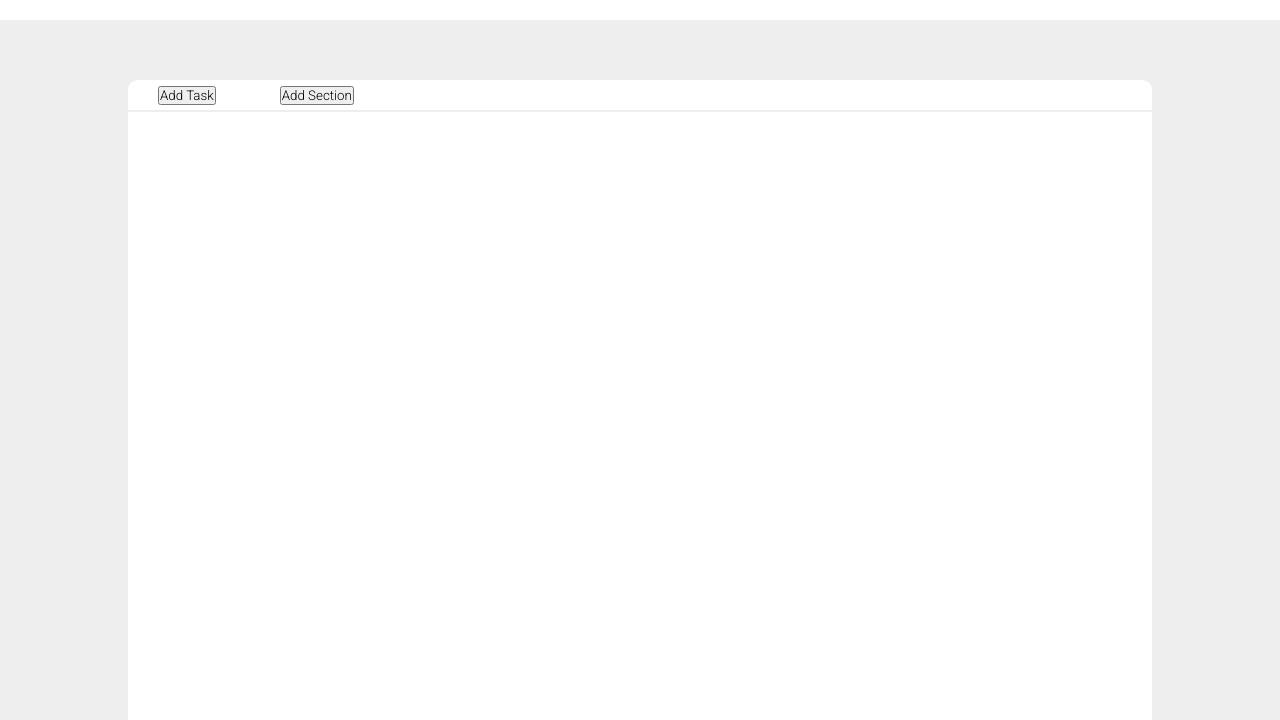
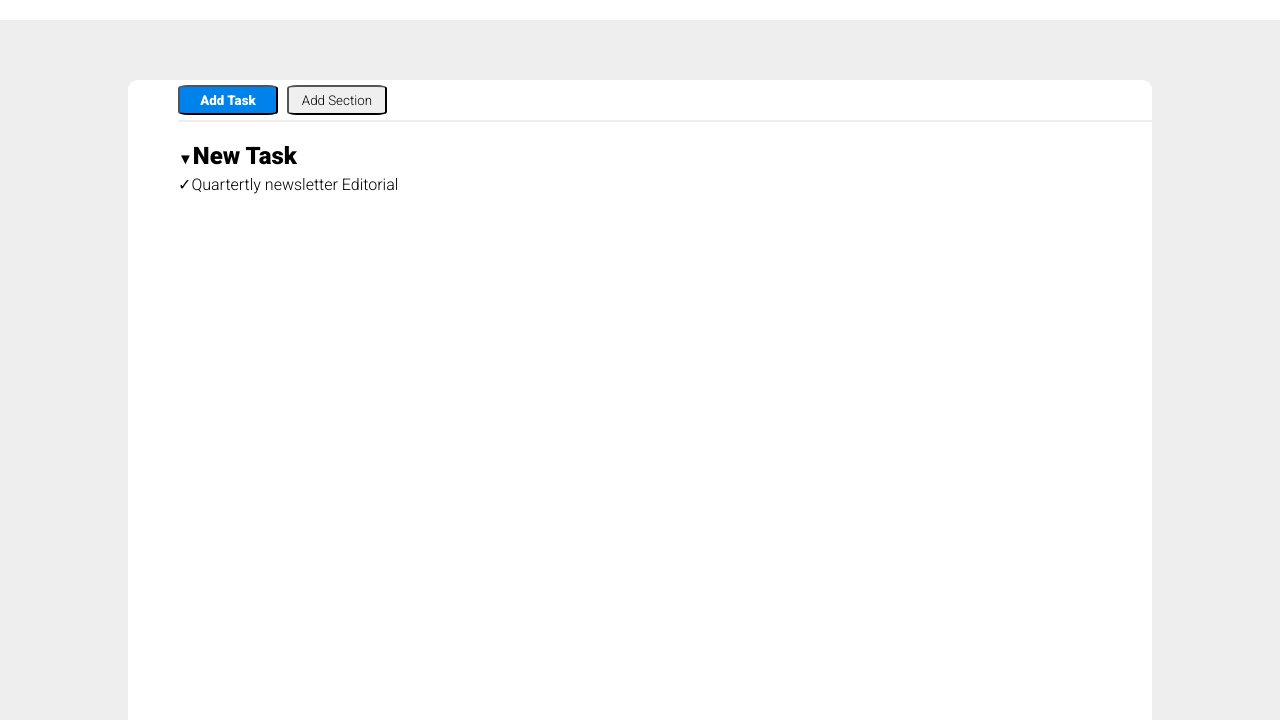
Before and after one commit to Andrea1302/html-css-toboolist, a plain HTML site: page index.html in a window 1280 px wide. Shown: the part 80-800 px from the top of the page. Drawn offline with Linux system fonts and the light colour scheme.

Commit message:
inseriti before

```diff
--- a/css/style.css
+++ b/css/style.css
@@ -37,15 +37,44 @@ main{
     height: 98%;
     border-radius: 1%;
     width: 80%;
+    padding-left: 50px;
 }
 
 /* Sezione principale */
 .first{
     border-bottom:2px solid rgb(238, 238, 238);
+
 }
 .button{
-    border-radius: 5%;
+
     display: inline-block;
-    margin:5px 30px;
+    margin:5px 5px 5px 0;
+
+
 }
-.buno
+.buno{
+
+    width: 100px;
+    padding: 10px auto;
+    height: 30px;
+    border-radius: 10%;
+}
+#primo{
+    background-color:rgb(0, 130, 236);
+    color: white;
+    font-weight: bold;
+}
+.button.due{
+    margin-left: 0;
+}
+h2::before{
+    content: '\25BC';
+    font-size: 15px;
+}
+h2{
+    padding-top: 20px;
+    padding-bottom: 5px;
+}
+.spuntacheck::before{
+    content: '\2713';
+}
--- a/index.html
+++ b/index.html
@@ -26,16 +26,18 @@
                 <!-- Sezione principale con scelta addTask e addsection -->
                 <section class="first">
                     <div class="button">
-                        <button class="buno">Add Task</button>
+                        <button id="primo" class="buno">Add Task</button>
                     </div>
                     <div class="button due">
-                        <button class="buno">Add Section</button>
+                        <button id="second" class="buno">Add Section</button>
                     </div>
                 </section>
 
                 <!-- Sezione New task  -->
                 <section>
-
+                    <h2 >New Task</h2>
+                    <span class="spuntacheck">Quartertly newsletter</span>
+                    <span class="figure blue">Editorial</span>
                 </section>
 
                 <!-- Sezione Today -->
```
